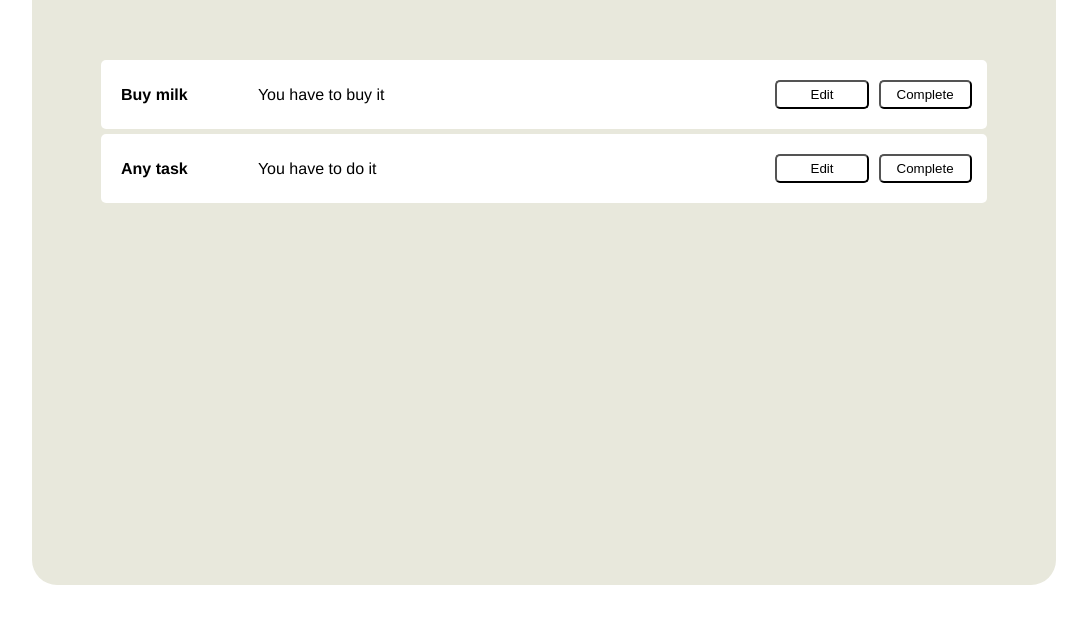
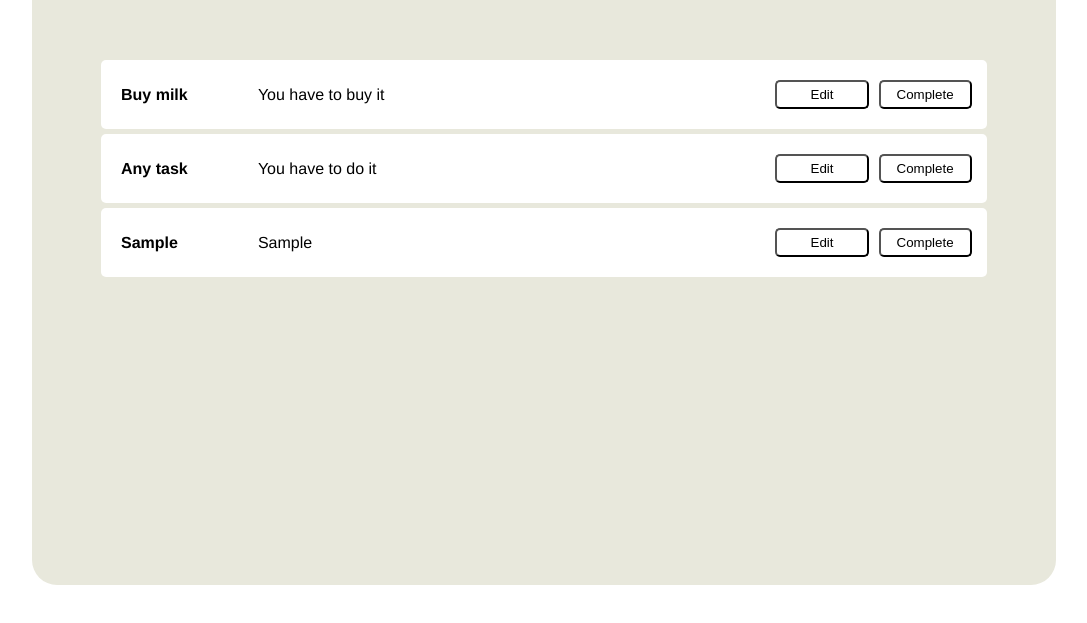
Before and after one commit to jasinskiadam/Todo-app-vanilla-js, a plain HTML site: page index.html in a window 1280 px wide. Both pictures are taken after typing "Sample", "Sample" into the empty fields and a click on the button "Add". Shown: the part 175-798 px from the top of the page, without its empty margins (96-1183 px from the left). Drawn offline with Linux system fonts and the light colour scheme.

Commit message:
Added 'Add task' feature

```diff
--- a/main.js
+++ b/main.js
@@ -0,0 +1,18 @@
+const li = document.querySelectorAll('li');
+const taskContainer = document.querySelector('.task-container');
+
+const todoTitleInput = document.querySelector('input[name="todo-title"]')
+const todoBodyInput = document.querySelector('input[name="todo-body"]')
+
+const addBtn = document.querySelector('.add-btn');
+const editBtn = document.querySelector('.edit-btn');
+const completeBtn = document.querySelector('.complete-btn');
+
+// Add new task
+
+addBtn.addEventListener('click', () => {
+    const newTask = document.createElement('li');
+    newTask.className = 'task';
+    newTask.innerHTML += `<b>${todoTitleInput.value}</b> ${todoBodyInput.value} <button class="edit-btn">Edit</button><button class="complete-btn">Complete</button>`;
+    taskContainer.appendChild(newTask);
+});
--- a/style.css
+++ b/style.css
@@ -20,6 +20,7 @@ body {
     justify-content: center;
     background-color: rgb(232, 232, 220);
     border-radius: 25px;
+    overflow-y: scroll;
 }
 
 /* Header */
```
